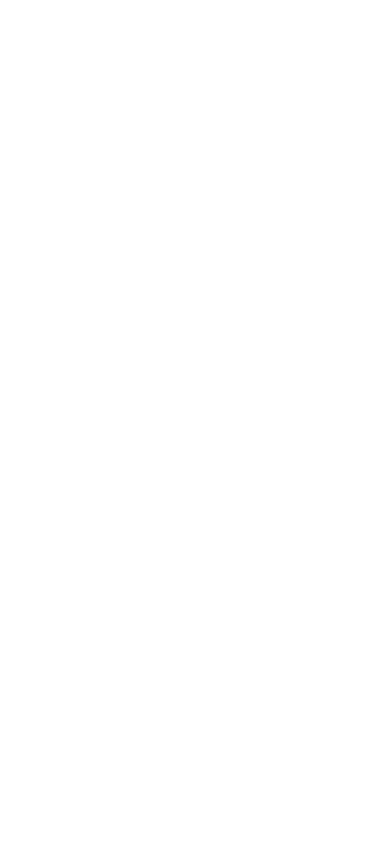
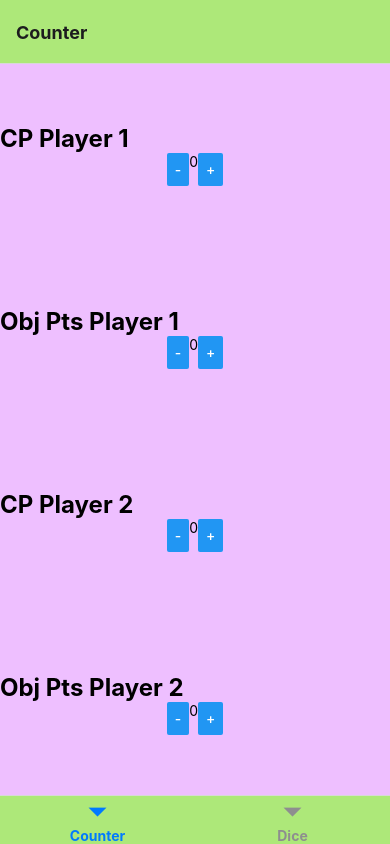
Before and after one commit to BottleBaron/wargameApp, a React Native app: screen / in a window 390 px wide. Built offline with nearby package versions, Linux system fonts and the light colour scheme.

Commit message:
Basic counter setup

```diff
--- a/src/App.tsx
+++ b/src/App.tsx
@@ -1,5 +1,7 @@
 import { createBottomTabNavigator } from '@react-navigation/bottom-tabs';
 import { NavigationContainer } from '@react-navigation/native';
+import DicePage from './Pages/DicePage';
+import PointsCounterPage from './Pages/PointsCounterPage';
 
 
 export default function App() {
@@ -7,6 +9,24 @@
 
   return (
     <NavigationContainer>
-    </NavigationContainer>
+      <Tab.Navigator screenOptions={{
+        headerStyle: {
+          backgroundColor: '#ade879',
+        },
+        headerTitleStyle: {
+          fontWeight: 'bold',
+        },
+        tabBarStyle: {
+          backgroundColor: '#ade879'
+        },
+        tabBarLabelStyle: {
+          fontWeight: 'bold',
+          fontSize: 14,
+        }
+      }}>
+        <Tab.Screen name="Counter" component={PointsCounterPage} />
+        <Tab.Screen name="Dice" component={DicePage} />
+      </Tab.Navigator>
+    </NavigationContainer >
   );
 }
--- /dev/null
+++ b/src/Components/Counter.tsx
@@ -0,0 +1,55 @@
+import { useState } from "react";
+import {
+    Button,
+    StyleSheet,
+    Text,
+    View
+} from "react-native";
+
+interface CounterProps {
+    title: string
+}
+
+export default function Counter({ title }: CounterProps) {
+    const [count, setCount] = useState(0);
+
+    const incrementCount = () => {
+        setCount(count + 1);
+    }
+
+    const decrementCount = () => {
+        if (count > 0) setCount(count - 1)
+    }
+
+    return (
+        <View style={localStyles.counterOuterShell}>
+            <Text style={localStyles.titleFont}>{title}</Text>
+            <View style={localStyles.counterContainer}>
+                <Button title="-" onPress={decrementCount} />
+                <Text>{count}</Text>
+                <Button title="+" onPress={incrementCount} />
+            </View>
+        </View>
+    );
+}
+
+
+const localStyles = StyleSheet.create({
+    counterOuterShell: {
+        display: 'flex',
+        flex: 1,
+        justifyContent: 'center',
+        //NOTE: Temporary color
+        backgroundColor: '#eebfff',
+        flexWrap: 'wrap'
+    },
+    counterContainer: {
+        display: "flex",
+        flexDirection: "row",
+        justifyContent: "center",
+    },
+    titleFont: {
+        fontSize: 24,
+        fontWeight: 'bold',
+    }
+});
--- /dev/null
+++ b/src/Pages/DicePage.tsx
@@ -0,0 +1,12 @@
+import { Text, View } from "react-native";
+import styles from "../Styling/Styles";
+
+
+export default function DicePage() {
+
+    return (
+        <View style={styles.container}>
+            <Text>DicePage</Text>
+        </View>
+    );
+}
--- /dev/null
+++ b/src/Pages/PointsCounterPage.tsx
@@ -0,0 +1,22 @@
+import { StyleSheet, View } from "react-native";
+import Counter from "../Components/Counter";
+
+
+export default function PointsCounterPage() {
+
+    return (
+        <View style={localStyles.pageLayout}>
+            <Counter title="CP Player 1" />
+            <Counter title="Obj Pts Player 1" />
+            <Counter title="CP Player 2" />
+            <Counter title="Obj Pts Player 2" />
+        </View>
+    );
+}
+
+const localStyles = StyleSheet.create({
+    pageLayout: {
+        display: "flex",
+        flex: 1,
+    },
+});
--- a/src/Styles.tsx
+++ b/src/Styling/Styles.tsx
@@ -2,6 +2,7 @@
 
 const styles = StyleSheet.create({
     container: {
+        display: "flex",
         flex: 1,
         backgroundColor: '#fff',
         alignItems: 'center',
```
